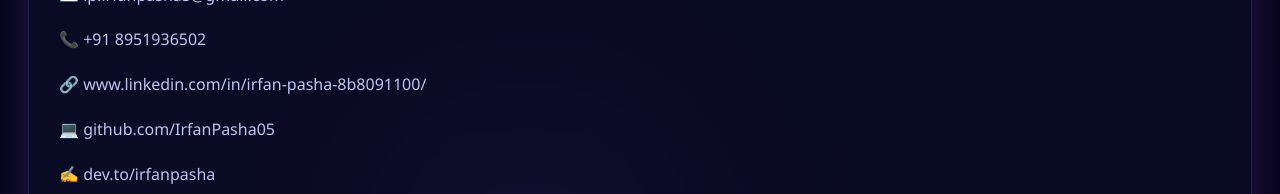
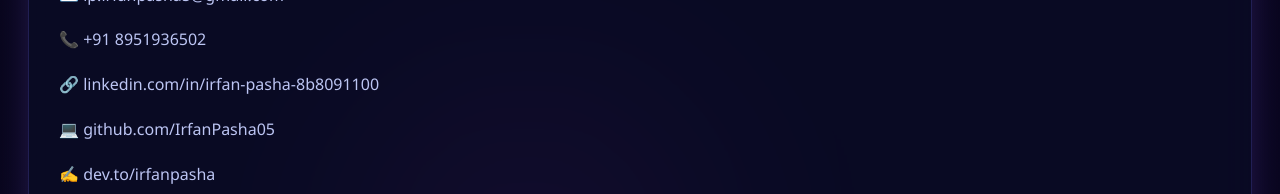
Before and after one commit to IrfanPasha05/my-portfolio, a React (Create React App) app: page / in a window 1280 px wide. Shown: the part 7653-7847 px from the top of the page. Built offline with nearby package versions, Linux system fonts and the light colour scheme.

Commit message:
Fixed clickable social media links

```diff
--- a/src/components/Contact.jsx
+++ b/src/components/Contact.jsx
@@ -14,10 +14,42 @@
 
         <div className="contact-details">
           <p>📧 ip.irfanpasha5@gmail.com</p>
+
           <p>📞 +91 8951936502</p>
-          <p>🔗 www.linkedin.com/in/irfan-pasha-8b8091100/</p>
-          <p>💻 github.com/IrfanPasha05</p>
-          <p>✍️ dev.to/irfanpasha</p>
+
+          <p>
+            🔗{" "}
+            <a
+              href="https://www.linkedin.com/in/irfan-pasha-8b8091100/"
+              target="_blank"
+              rel="noopener noreferrer"
+            >
+              linkedin.com/in/irfan-pasha-8b8091100
+            </a>
+          </p>
+
+          <p>
+            💻{" "}
+            <a
+              href="https://github.com/IrfanPasha05"
+              target="_blank"
+              rel="noopener noreferrer"
+            >
+              github.com/IrfanPasha05
+            </a>
+          </p>
+
+          <p>
+            ✍️{" "}
+            <a
+              href="https://dev.to/irfanpasha"
+              target="_blank"
+              rel="noopener noreferrer"
+            >
+              dev.to/irfanpasha
+            </a>
+          </p>
+
           <p>📍 Bangalore, Karnataka, India</p>
         </div>
       </div>
```
